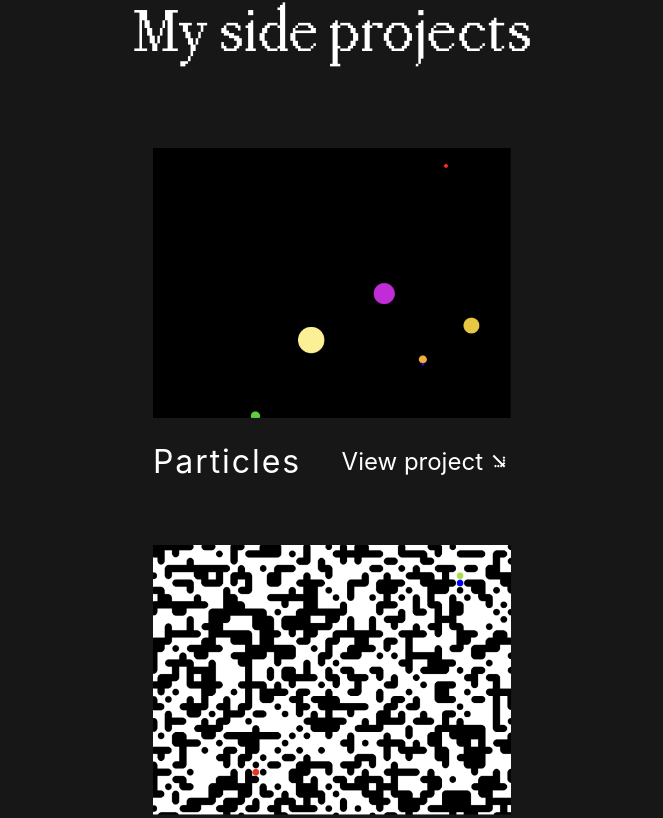
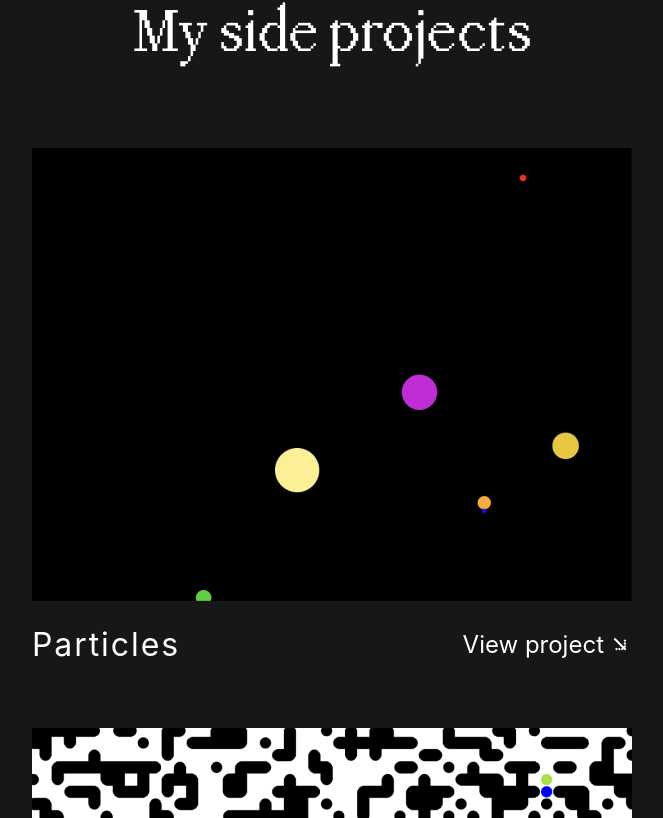
Before and after one commit to eleleiva/resume, a SvelteKit app: page / in a window 1280 px wide. Shown: the part 2082-2900 px from the top of the page, without its empty margins (308-971 px from the left). Built offline with nearby package versions, Linux system fonts and the light colour scheme.

Commit message:
Make images sizes responsive

```diff
--- a/src/routes/Main.svelte
+++ b/src/routes/Main.svelte
@@ -50,31 +50,21 @@
 		</div>
 		<div class="projects-container">
 			<section class="project-container">
-				<img
-					width="358"
-					height="270"
-					src="/images/particles-screenshot.png"
-					alt="Particles screenshot"
-				/>
+				<img src="/images/particles-screenshot.png" alt="Particles screenshot" />
 				<div class="project-header-container">
 					<h4>Particles</h4>
 					<Link href="https://agents-model.lucaleiva.com">View project</Link>
 				</div>
 			</section>
 			<section class="project-container">
-				<img
-					width="358"
-					height="270"
-					src="/images/pathfinder-screenshot.png"
-					alt="Pathfinder screenshot"
-				/>
+				<img src="/images/pathfinder-screenshot.png" alt="Pathfinder screenshot" />
 				<div class="project-header-container">
 					<h4>Pathfinder</h4>
 					<Link href="https://pathfinder.lucaleiva.com">View project</Link>
 				</div>
 			</section>
 			<section class="project-container">
-				<img width="358" height="270" src="/images/typify-screenshot.png" alt="Typify screenshot" />
+				<img src="/images/typify-screenshot.png" alt="Typify screenshot" />
 				<div class="project-header-container">
 					<h4>Typify</h4>
 					<Link href="https://typify.lucaleiva.com">View project</Link>
@@ -124,6 +114,11 @@
 		display: flex;
 		flex-direction: column;
 		gap: 1.5rem;
+	}
+
+	.project-container img {
+		width: 600px;
+		height: 452.87px;
 	}
 
 	.about-me-header {
@@ -189,4 +184,11 @@
 			grid-template-columns: 1fr;
 		}
 	}
+
+	@media (max-width: 780px) {
+		.project-container img {
+			width: 358px;
+			height: 270px;
+		}
+	}
 </style>
```
